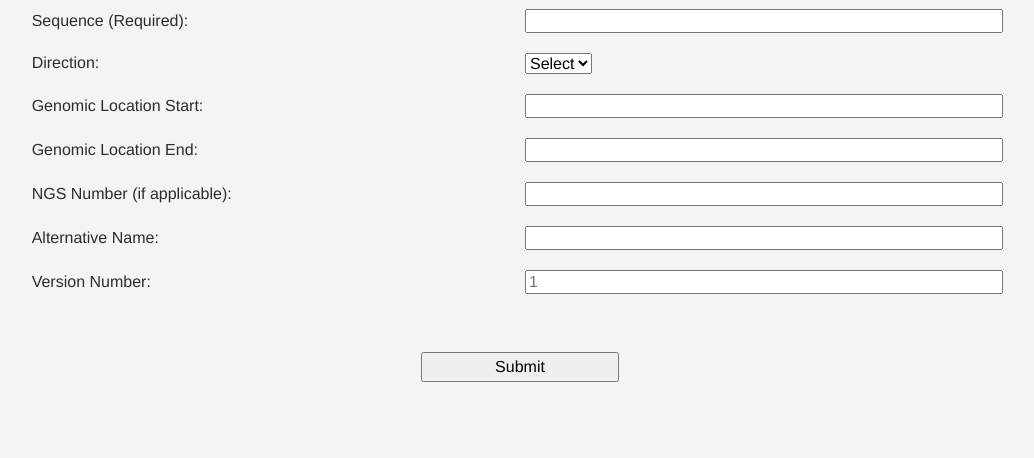
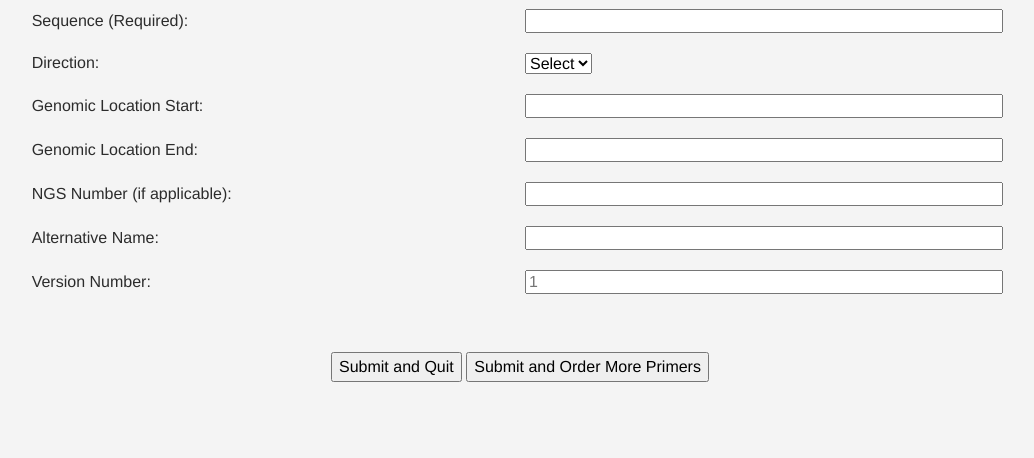
Before and after one commit to Ashley-Pritchard/Primer_Database_App, a Django app: template conda_primer_db/primer_db_app/primer_db_site/templates/order.html in a window 1280 px wide. Shown: the part 2009-2467 px from the top of the page, without its empty margins (120-1154 px from the left). Run offline with Django 3.2, Linux system fonts and the light colour scheme; the template is opened without the code that fills it, so the values that code supplies are empty; some libraries are stand-ins or nearby versions.

Commit message:
added 'submit and order more primers' and 'submit and quit' options as buttons to the primer order page

```diff
--- a/conda_primer_db/primer_db_app/primer_db_site/static/css/styles.css
+++ b/conda_primer_db/primer_db_app/primer_db_site/static/css/styles.css
@@ -58,7 +58,7 @@ form {
 }
 
 input.p1 {
-	width: 20%
+	width: auto
 }
 
 table.table2 {
--- a/conda_primer_db/primer_db_app/primer_db_site/templates/order.html
+++ b/conda_primer_db/primer_db_app/primer_db_site/templates/order.html
@@ -295,6 +295,7 @@
         </td>
       </tr>
     </table><br><br>
-  <input class="p1" type="submit" value="Submit">
+  <input class="p1" type="submit" name="quit" value="Submit and Quit">
+  <input class="p1" type="submit" name="reload" value="Submit and Order More Primers">
   </form>
 {% endblock %}
```
Also changed, not shown: conda_primer_db/primer_db_app/primer_db_site/views.py (+8 -1 lines), conda_primer_db/primer_db_app/db.sqlite3.
